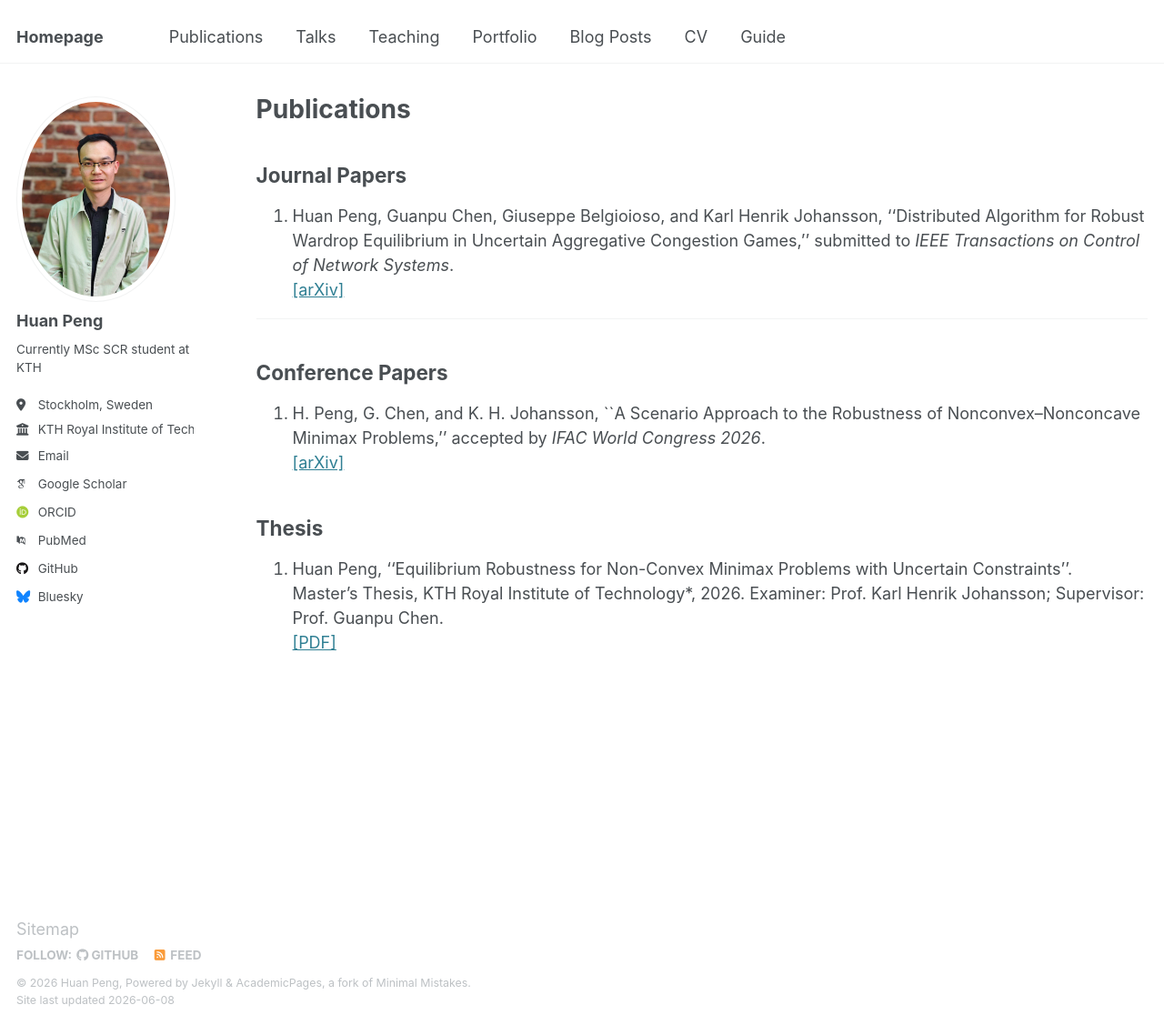
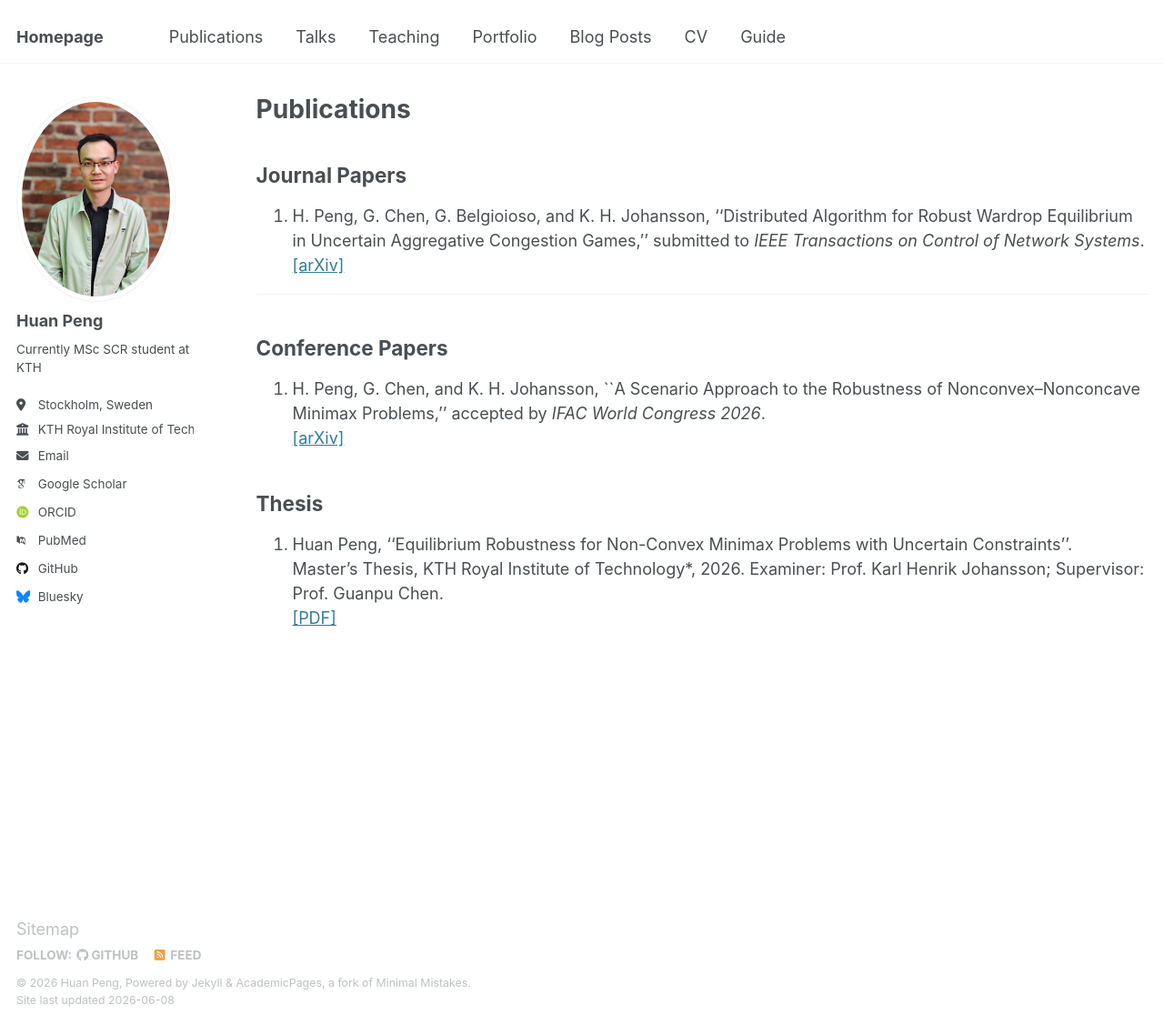
Before and after one commit to huanpen/huanpeng, a Jekyll site: the page built from _pages/publications.md, in a window 1280 px wide and 1127 px high. Shown: the whole window at 91% size. Built offline with Jekyll 4.4.1, drawn with Linux system fonts in a browser that asks for light colours; some web fonts are replaced.

Commit message:
Update publications.md
Signed-off-by: Huan Peng <huanp@kth.se>

```diff
--- a/_pages/publications.md
+++ b/_pages/publications.md
@@ -7,7 +7,7 @@ author_profile: true
 
 ## Journal Papers
 
-1. Huan Peng, Guanpu Chen, Giuseppe Belgioioso, and Karl Henrik Johansson, ''Distributed Algorithm for Robust Wardrop Equilibrium in Uncertain Aggregative Congestion Games,'' submitted to *IEEE Transactions on Control of Network Systems*.<br>
+1. H. Peng, G. Chen, G. Belgioioso, and K. H. Johansson, ''Distributed Algorithm for Robust Wardrop Equilibrium in Uncertain Aggregative Congestion Games,'' submitted to *IEEE Transactions on Control of Network Systems*.<br>
    [[arXiv]]([/files/journal1.pdf](https://arxiv.org/abs/2606.01594))
 
 {% comment %}
```
